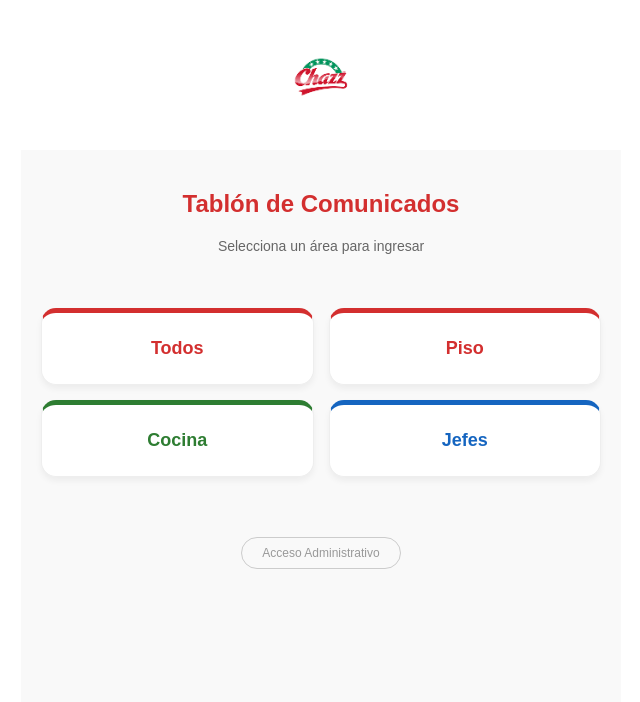
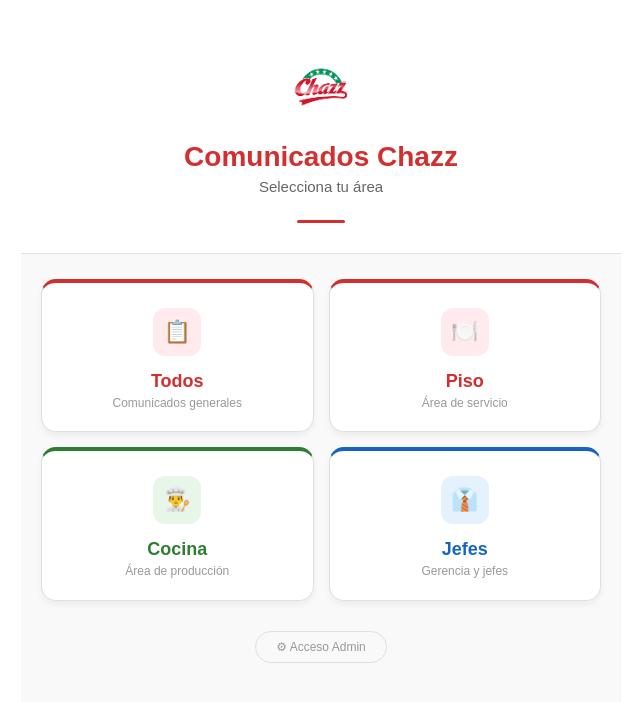
Before and after one commit to skralfa/Comunicados-Chazz, a React (Create React App) app: page / in a window 1280 px wide. Shown: the top 702 px of the page, without its empty margins (319-959 px from the left). Built offline with nearby package versions, Linux system fonts and the light colour scheme.

Commit message:
Update App.js

```diff
--- a/src/App.js
+++ b/src/App.js
@@ -6,32 +6,63 @@
 const STORAGE_CATS   = "chazz_cats_v3";
 const SESSION_KEY    = "chazz_admin_session";
 
+// ─── Paleta de Colores Chazz ───────────────────────────────────────────────
+const C = {
+  bg: "#F9F9F9",
+  surface: "#FFFFFF",
+  text: "#212121",
+  textMid: "#666",
+  textLight: "#999",
+  border: "#E0E0E0",
+  red: "#D32F2F", // Color vibrante del logo
+  redLight: "#FFEBEE",
+  green: "#2E7D32", // Verde bandera del logo
+  greenLight: "#E8F5E9",
+  blue: "#1565C0",
+  blueLight: "#E3F2FD"
+};
+
+// ─── Categorías por defecto con Emojis ────────────────────────────────────
 const INITIAL_CATS = [
-  { id: "todos", label: "Todos", color: "#D32F2F", colorLight: "#FFEBEE" },
-  { id: "piso", label: "Piso", color: "#D32F2F", colorLight: "#FFEBEE" },
-  { id: "cocina", label: "Cocina", color: "#2E7D32", colorLight: "#E8F5E9" },
-  { id: "jefes", label: "Jefes", color: "#1565C0", colorLight: "#E3F2FD" }
+  { id: "todos", label: "Todos", emoji: "📋", color: C.red, colorLight: C.redLight, desc: "Comunicados generales" },
+  { id: "piso", label: "Piso", emoji: "🍽️", color: C.red, colorLight: C.redLight, desc: "Área de servicio" },
+  { id: "cocina", label: "Cocina", emoji: "👨‍🍳", color: C.green, colorLight: C.greenLight, desc: "Área de producción" },
+  { id: "jefes", label: "Jefes", emoji: "👔", color: C.blue, colorLight: C.blueLight, desc: "Gerencia y jefes" }
 ];
 
 const SEED_COMMS = [
-  { id: "c1", titulo: "Bienvenido al nuevo Tablón", categoria: "todos", fecha: "2026-04-06", cuerpo: "Sistema oficial de comunicación Chazz.", autor: "Oscar", archivado: false }
+  { id: "c1", titulo: "Bienvenido al nuevo Tablón Digital Chazz", categoria: "todos", fecha: "2026-04-06", cuerpo: "Este es el canal oficial de comunicación. Favor de revisar diariamente.", autor: "Oscar", archivado: false }
 ];
 
-// ─── Estilos (C) ─────────────────────────────────────────────────────────────
-const C = { bg: "#F9F9F9", surface: "#FFFFFF", text: "#212121", border: "#E0E0E0", red: "#D32F2F" };
+// ─── Routing & Utils ───────────────────────────────────────────────────────
+function getRoute() { return window.location.hash.replace("#", "") || "/"; }
+function setRoute(p) { window.location.hash = p; }
+function genId() { return "c"+Date.now().toString(36)+Math.random().toString(36).slice(2,5); }
 
+// Componente Logo Fallback
+function Logo({ size = "lg" }) {
+  const sizes = { lg: 120, sm: 56 };
+  const s = sizes[size] || sizes.lg;
+  return (
+    <div style={{ display:"flex", alignItems:"center", justifyContent:"center" }}>
+      <img src="/logo.png" alt="Chazz" style={{ width: s, objectFit:"contain" }} onError={e=>e.target.style.display="none"} />
+    </div>
+  );
+}
+
+// ─── MAIN APP ─────────────────────────────────────────────────────────────────
 export default function App() {
   const [comunicados, setComunicados] = useState(null);
   const [categorias, setCategorias] = useState(null);
-  const [route, setRouteState] = useState(window.location.hash.replace("#", "") || "/");
+  const [route, setRouteState] = useState(getRoute());
   const [isAdmin, setIsAdmin] = useState(() => sessionStorage.getItem(SESSION_KEY) === "1");
 
   // Cargar datos
   useEffect(() => {
-    const savedComms = localStorage.getItem(STORAGE_COMMS);
-    const savedCats = localStorage.getItem(STORAGE_CATS);
-    setComunicados(savedComms ? JSON.parse(savedComms) : SEED_COMMS);
-    setCategorias(savedCats ? JSON.parse(savedCats) : INITIAL_CATS);
+    const sComms = localStorage.getItem(STORAGE_COMMS);
+    const sCats = localStorage.getItem(STORAGE_CATS);
+    setComunicados(sComms ? JSON.parse(sComms) : SEED_COMMS);
+    setCategorias(sCats ? JSON.parse(sCats) : INITIAL_CATS);
   }, []);
 
   // Guardar datos
@@ -41,37 +72,39 @@
   };
 
   useEffect(() => {
-    const h = () => setRouteState(window.location.hash.replace("#", "") || "/");
+    const h = () => setRouteState(getRoute());
     window.addEventListener("hashchange", h);
     return () => window.removeEventListener("hashchange", h);
   }, []);
 
-  const handleNav = (p) => { window.location.hash = p; setRouteState(p); window.scrollTo(0, 0); };
+  const handleNav = (p) => { setRoute(p); setRouteState(p); window.scrollTo(0, 0); };
+  const handleLogout = () => { setIsAdmin(false); sessionStorage.removeItem(SESSION_KEY); handleNav("/"); };
 
-  if (!comunicados || !categorias) return <div style={{padding:20, textAlign:"center"}}>Cargando sistema Chazz...</div>;
-
+  if (!comunicados || !categorias) return <div style={S.loading}>Cargando sistema Chazz...</div>;
   const CAT_MAP = Object.fromEntries(categorias.map(c => [c.id, c]));
 
-  // ─── Vistas ────────────────────────────────────────────────────────────────
-
-  // 1. HUB (Menú Principal - Solo para ti o acceso inicial)
+  // 1. HUB / MENÚ PRINCIPAL (MÁS VISUAL)
   if (route === "/" || route === "") {
     return (
       <div style={S.view}>
-        <div style={S.header}><img src="/logo.png" alt="Chazz" style={{width:120}} onError={e=>e.target.style.display="none"}/></div>
-        <div style={{padding:20, textAlign:"center"}}>
-           <h2 style={{color:C.red}}>Tablón de Comunicados</h2>
-           <p style={{fontSize:14, color:"#666"}}>Selecciona un área para ingresar</p>
+        <div style={S.hubHero}>
+          <Logo size="lg" />
+          <h1 style={S.hubTitle}>Comunicados Chazz</h1>
+          <p style={S.hubSub}>Selecciona tu área</p>
+          <div style={S.heroDivider} />
         </div>
-        <div style={S.grid}>
+        <div style={S.catGrid}>
           {categorias.map(cat => (
-            <button key={cat.id} onClick={() => handleNav("/" + cat.id)} style={{...S.cardCat, borderTop:`5px solid ${cat.color}`}}>
-              <strong style={{color:cat.color, fontSize:18}}>{cat.label}</strong>
+            <button key={cat.id} onClick={() => handleNav("/"+cat.id)} style={{...S.catCard, borderTop:`4px solid ${cat.color}`}}>
+              {/* Emojis con recuadro de color */}
+              <div style={{...S.catIcon, background: cat.colorLight, color: cat.color}}>{cat.emoji}</div>
+              <div style={{...S.catLabel, color: cat.color}}>{cat.label}</div>
+              <div style={S.catDesc}>{cat.desc || "Avisos del área"}</div>
             </button>
           ))}
         </div>
-        <div style={{textAlign:"center", marginTop:40}}>
-           <button onClick={() => handleNav("/login")} style={S.btnAdmin}>Acceso Administrativo</button>
+        <div style={{textAlign:"center", padding:20}}>
+          <button onClick={() => handleNav("/login")} style={S.adminSmallBtn}>⚙ Acceso Admin</button>
         </div>
       </div>
     );
@@ -82,73 +115,72 @@
     return (
       <div style={{...S.view, display:"flex", alignItems:"center", justifyContent:"center"}}>
         <div style={S.loginBox}>
-          <img src="/logo.png" alt="Chazz" style={{width:80, marginBottom:20}}/>
+          <Logo size="sm" />
           <input type="password" placeholder="Contraseña Admin" style={S.input} onKeyDown={e => {
             if(e.key === 'Enter' && e.target.value === ADMIN_PASSWORD) {
               setIsAdmin(true); sessionStorage.setItem(SESSION_KEY, "1"); handleNav("/admin");
             }
           }}/>
-          <button onClick={() => handleNav("/")} style={{background:"none", border:"none", color:"#999", marginTop:15, cursor:"pointer"}}>Volver</button>
+          <button onClick={() => handleNav("/")} style={S.btnBackLink}>← Cancelar</button>
         </div>
       </div>
     );
   }
 
-  // 3. ADMIN (Tu Panel de Control)
+  // 3. ADMIN
   if (route === "/admin") {
     if (!isAdmin) { handleNav("/login"); return null; }
-    return <AdminPanel comunicados={comunicados} categorias={categorias} saveAll={saveAll} onLogout={() => {setIsAdmin(false); sessionStorage.removeItem(SESSION_KEY); handleNav("/");}} />;
+    return <AdminPanel comunicados={comunicados} categorias={categorias} saveAll={saveAll} onLogout={handleLogout} />;
   }
 
-  // 4. LISTA POR ÁREA (Lo que ve el empleado)
+  // 4. LISTA POR ÁREA (Con navegación bloqueada)
   if (CAT_MAP[route.replace("/", "")]) {
     const catId = route.replace("/", "");
     const cat = CAT_MAP[catId];
-    // Filtro: Ven lo de su área y lo de "todos"
-    const filtrados = comunicados.filter(c => !c.archivado && (c.categoria === catId || c.categoria === "todos")).sort((a,b)=>b.fecha.localeCompare(a.fecha));
+    // Filtro: Ven su área + todos
+    const lista = comunicados.filter(c => !c.archivado && (c.categoria === catId || c.categoria === "todos")).sort((a,b)=>b.fecha.localeCompare(a.fecha));
 
     return (
       <div style={S.view}>
-        <div style={{...S.areaHeader, borderBottom:`4px solid ${cat.color}`}}>
-          <img src="/logo.png" alt="Chazz" style={{width:60}}/>
-          <h2 style={{margin:0, color:cat.color}}>{cat.label}</h2>
+        <div style={{...S.listaHeader, borderBottom:`3px solid ${cat.color}`}}>
           {isAdmin && <button onClick={()=>handleNav("/")} style={S.backBtn}>Menú</button>}
+          <div style={S.listaHeaderText}>
+            <img src="/logo.png" alt="Chazz" style={{width:50}}/>
+            <h2 style={{margin:0, color:cat.color}}>{cat.label}</h2>
+          </div>
         </div>
-        <div style={{padding:15}}>
-          {filtrados.length === 0 ? <p style={{textAlign:"center", color:"#999", marginTop:40}}>No hay avisos nuevos por ahora.</p> :
-            filtrados.map(c => (
-              <div key={c.id} onClick={() => handleNav("/ver/" + c.id)} style={{...S.postCard, borderLeft:`4px solid ${cat.color}`}}>
-                <div style={{display:"flex", justifyContent:"space-between", fontSize:11, color:"#999", marginBottom:5}}>
-                  <span>{c.categoria.toUpperCase()}</span>
-                  <span>{c.fecha}</span>
-                </div>
-                <h3 style={{margin:0}}>{c.titulo}</h3>
-                <p style={{fontSize:13, color:"#666", marginTop:5}}>{c.cuerpo.slice(0,60)}...</p>
-              </div>
-            ))
+        <div style={{padding:16, display:"flex", flexDirection:"column", gap:12}}>
+          {lista.length === 0 ? <p style={S.empty}>No hay avisos nuevos por ahora.</p> :
+            lista.map(c => <CardComunicado key={c.id} c={c} onClick={id => handleNav("/ver/"+id)}/>)
           }
         </div>
       </div>
     );
   }
 
-  // 5. VER COMUNICADO INDIVIDUAL
+  // 5. VER COMUNICADO (Navegación bloqueada y Logo Hamburguesa)
   if (route.startsWith("/ver/")) {
     const id = route.replace("/ver/", "");
     const comm = comunicados.find(c => c.id === id);
     if (!comm) return <div>No encontrado</div>;
-    const cat = CAT_MAP[comm.categoria] || {color: C.red};
+    const cat = CAT_MAP[comm.categoria] || {color: C.red, label:"General"};
 
     return (
       <div style={S.view}>
-        <div style={{padding:20, background:"#fff", borderBottom:`3px solid ${cat.color}`}}>
-           {(!isAdmin && !["todos", "cocina", "piso"].includes(comm.categoria)) ? null : <button onClick={()=>window.history.back()} style={S.backBtn}>← Volver</button>}
-           <h1 style={{fontSize:24, marginTop:15}}>{comm.titulo}</h1>
-           <p style={{fontSize:12, color:"#999"}}>Publicado: {comm.fecha} por {comm.autor}</p>
+        <div style={{padding:16, background:"#fff", borderBottom:`3px solid ${cat.color}`}}>
+          {/* Solo admin puede volver si no es de cocina/piso */}
+          {(!isAdmin && (comm.categoria === "cocina" || comm.categoria === "piso")) ? null : <button onClick={()=>window.history.back()} style={S.backBtn}>← Volver</button>}
+
+          <div style={S.artTitleBlock}>
+             <img src="/burger.png" alt="Burger Mascot" style={S.burgerLogo} onError={e=>e.target.style.display="none"}/>
+             <div>
+                <span style={{...S.artBadge, color: cat.color, background: cat.colorLight, border:`1px solid ${cat.color}44`}}>{cat.label}</span>
+                <h1 style={{fontSize:24, marginTop:10, marginBottom:2}}>{comm.titulo}</h1>
+                <p style={{fontSize:12, color:"#999", margin:0}}>Publicado: {comm.fecha} por {comm.autor}</p>
+             </div>
+          </div>
         </div>
-        <div style={{padding:20, background:"#fff", margin:15, borderRadius:10, lineHeight:1.6, whiteSpace:"pre-wrap"}}>
-           {comm.cuerpo}
-        </div>
+        <div style={{...S.articuloBody, whiteSpace:"pre-wrap"}}>{comm.cuerpo}</div>
       </div>
     );
   }
@@ -156,16 +188,33 @@
   return <div style={{padding:20}}>Ruta no válida. <button onClick={()=>handleNav("/")}>Ir al inicio</button></div>;
 }
 
-// ─── PANEL ADMIN (SUB-COMPONENTE) ──────────────────────────────────────────
+// ─── Sub-Componentes Visuales ──────────────────────────────────────────────
+function CardComunicado({ c, onClick }) {
+  const cat = Initial_CATS.find(x=>x.id===c.categoria) || {color:C.red, colorLight:C.redLight};
+  return (
+    <div onClick={() => onClick?.(c.id)} style={{...S.postCard, borderLeft:`4px solid ${cat.color}`, cursor: "pointer"}}>
+      <div style={S.cardTop}>
+         <span style={{...S.artBadge, fontSize:9, padding:"1px 6px", color: cat.color, background: cat.colorLight, border:`1px solid ${cat.color}44`}}>{c.categoria.toUpperCase()}</span>
+         <span style={{fontSize:11, color:"#999"}}>{c.fecha}</span>
+      </div>
+      <h3 style={S.cardTitle}>{c.titulo}</h3>
+      <p style={S.cardExcerpt}>{c.cuerpo.slice(0,100)}...</p>
+      <div style={{textAlign:"right"}}><span style={{color:cat.color, fontSize:12, fontWeight:"bold"}}>Leer →</span></div>
+    </div>
+  );
+}
+
+// ─── PANEL ADMIN (SUB-COMPONENTE CON PESTAÑAS) ───────────────────────────
+const EMPTY_FORM = { titulo:"", cuerpo:"", categoria:"todos", autor:"Oscar" };
 function AdminPanel({ comunicados, categorias, saveAll, onLogout }) {
   const [tab, setTab] = useState("comms");
-  const [nuevo, setNuevo] = useState({ titulo:"", cuerpo:"", categoria:"todos", autor:"Oscar" });
+  const [nuevo, setNuevo] = useState(EMPTY_FORM);
 
   const addComm = () => {
-    if(!nuevo.titulo || !nuevo.cuerpo) return alert("Llena los campos");
+    if(!nuevo.titulo || !nuevo.cuerpo) return alert("Llena los campos requeridos");
     const item = { ...nuevo, id: "c"+Date.now(), fecha: new Date().toISOString().split('T')[0], archivado:false };
     saveAll([item, ...comunicados], null);
-    setNuevo({ titulo:"", cuerpo:"", categoria:"todos", autor:"Oscar" });
+    setNuevo(EMPTY_FORM);
     setTab("comms");
   };
 
@@ -173,42 +222,44 @@
     const name = prompt("Nombre de la nueva área (ej: Limpieza):");
     if(name) {
       const id = name.toLowerCase().normalize("NFD").replace(/[\u0300-\u036f]/g, "").replace(/\s+/g, '-');
-      const color = prompt("Color Hexadecimal (ej: #FF5733):", "#D32F2F");
-      saveAll(null, [...categorias, { id, label: name, color, colorLight: color+"22" }]);
+      const emoji = prompt("Un Emoji para el área (ej: 🧹):", "📋");
+      const color = prompt("Un Color Hexadecimal (ej: #FF5733):", "#D32F2F");
+      saveAll(null, [...categorias, { id, label: name, emoji, color, colorLight: color+"22", desc: "Avisos de " + name }]);
     }
   };
 
   return (
     <div style={S.view}>
-      <div style={S.adminHeader}>
+      <div style={S.adminTopBar}>
         <strong>ADMIN CHAZZ</strong>
         <button onClick={onLogout} style={S.btnLogout}>Salir</button>
       </div>
       <div style={S.tabRow}>
-        <button onClick={()=>setTab("comms")} style={tab==="comms"?S.tabA:S.tab}>Comunicados</button>
-        <button onClick={()=>setTab("nuevo")} style={tab==="nuevo"?S.tabA:S.tab}>+ Redactar</button>
+        <button onClick={()=>setTab("comms")} style={tab==="comms"?S.tabA:S.tab}>Lista</button>
+        <button onClick={()=>setTab("nuevo")} style={tab==="nuevo"?S.tabA:S.tab}>+ Nuevo</button>
         <button onClick={()=>setTab("cats")} style={tab==="cats"?S.tabA:S.tab}>Áreas</button>
       </div>
 
       {tab === "nuevo" && (
         <div style={{padding:20}}>
-          <input style={S.input} placeholder="Título" value={nuevo.titulo} onChange={e=>setNuevo({...nuevo, titulo:e.target.value})} />
+          <input style={S.input} placeholder="Título *" value={nuevo.titulo} onChange={e=>setNuevo({...nuevo, titulo:e.target.value})} />
           <select style={S.input} value={nuevo.categoria} onChange={e=>setNuevo({...nuevo, categoria:e.target.value})}>
             {categorias.map(c => <option key={c.id} value={c.id}>{c.label}</option>)}
           </select>
-          <textarea style={{...S.input, height:150}} placeholder="Mensaje..." value={nuevo.cuerpo} onChange={e=>setNuevo({...nuevo, cuerpo:e.target.value})} />
-          <button style={S.btnSave} onClick={addComm}>Publicar Ahora</button>
+          <textarea style={{...S.input, height:180, resize:"none"}} placeholder="Mensaje... *" value={nuevo.cuerpo} onChange={e=>setNuevo({...nuevo, cuerpo:e.target.value})} />
+          <input style={S.input} placeholder="Autor" value={nuevo.autor} onChange={e=>setNuevo({...nuevo, autor:e.target.value})} />
+          <button style={S.btnSave} onClick={addComm}>Publicar Comunicado</button>
         </div>
       )}
 
       {tab === "comms" && (
         <div style={{padding:15}}>
           {comunicados.map(c => (
-            <div key={c.id} style={S.adminItem}>
-              <div><strong>{c.titulo}</strong><br/><small>{c.categoria} | {c.fecha}</small></div>
+            <div key={c.id} style={S.adminRow}>
+              <div><strong>{c.titulo}</strong><br/><small>{c.categoria.toUpperCase()} | {c.fecha}</small></div>
               <div style={{display:"flex", gap:5}}>
                 <button onClick={() => saveAll(comunicados.map(x=>x.id===c.id?{...x, archivado:!x.archivado}:x), null)} style={S.btnIcon}>{c.archivado?"Restaurar":"Archivar"}</button>
-                <button onClick={() => { if(window.confirm("¿Borrar?")) saveAll(comunicados.filter(x=>x.id!==c.id), null) }} style={{...S.btnIcon, color:"red"}}>Borrar</button>
+                <button onClick={() => { if(window.confirm("¿Borrar?")) saveAll(comunicados.filter(x=>x.id!==c.id), null) }} style={{...S.btnIcon, color:"red", borderColor:"red"}}>Borrar</button>
               </div>
             </div>
           ))}
@@ -220,9 +271,9 @@
           <button onClick={addCat} style={S.btnSave}>+ Agregar Nueva Área</button>
           <div style={{marginTop:20}}>
             {categorias.map(c => (
-              <div key={c.id} style={S.adminItem}>
-                <span>{c.label} <small>({c.id})</small></span>
-                {c.id !== "todos" && <button onClick={()=>saveAll(null, categorias.filter(x=>x.id!==c.id))} style={{color:"red", border:"none", background:"none"}}>Eliminar</button>}
+              <div key={c.id} style={{...S.adminRow, borderLeft:`3px solid ${c.color}`}}>
+                <span>{c.label} {c.emoji}</span>
+                {c.id !== "todos" && <button onClick={()=>saveAll(null, categorias.filter(x=>x.id!==c.id))} style={{color:"red", border:"none", background:"none", fontSize:11}}>Borrar</button>}
               </div>
             ))}
           </div>
@@ -235,21 +286,41 @@
 // ─── Estilos (S) ─────────────────────────────────────────────────────────────
 const S = {
   view: { minHeight:"100vh", background:C.bg, fontFamily:"Arial, sans-serif", maxWidth:600, margin:"0 auto" },
-  header: { padding:30, textAlign:"center", background:"#fff" },
-  grid: { display:"grid", gridTemplateColumns:"1fr 1fr", gap:15, padding:20 },
-  cardCat: { background:"#fff", padding:25, borderRadius:15, border:"1px solid #eee", cursor:"pointer", textAlign:"center", boxShadow:"0 4px 6px rgba(0,0,0,0.05)" },
-  areaHeader: { background:"#fff", padding:15, display:"flex", alignItems:"center", justifyContent:"space-between" },
-  postCard: { background:"#fff", padding:15, borderRadius:10, marginBottom:12, cursor:"pointer", boxShadow:"0 2px 4px rgba(0,0,0,0.02)" },
+  loading: { padding:20, textAlign:"center", fontSize:16, color:C.textMid },
+  // Hub
+  hubHero: { background:"#fff", padding:"40px 24px 30px", textAlign:"center", borderBottom:`1px solid ${C.border}` },
+  hubTitle: { color:C.red, margin:"15px 0 5px", fontSize:28, fontWeight:800 },
+  hubSub: { fontSize:15, color:C.textMid, margin:"0 0 25px" },
+  heroDivider: { width:48, height:3, background:C.red, margin:"0 auto", borderRadius:2 },
+  catGrid: { display:"grid", gridTemplateColumns:"1fr 1fr", gap:15, padding:"25px 20px 10px" },
+  catCard: { background:"#fff", padding:"25px 15px 20px", borderRadius:15, border:`1px solid ${C.border}`, cursor:"pointer", textAlign:"center", boxShadow:"0 4px 6px rgba(0,0,0,0.05)", borderTopWidth:4 },
+  catIcon: { width:48, height:48, borderRadius:12, margin:"0 auto 15px", display:"flex", alignItems:"center", justifyContent:"center", fontSize:22 },
+  catLabel: { fontWeight:"bold", fontSize:18, marginBottom:4 },
+  catDesc: { fontSize:12, color:C.textLight, lineHeight:1.3 },
+  adminSmallBtn: { background:"none", border:`1px solid ${C.border}`, color:C.textLight, padding:"8px 20px", borderRadius:20, fontSize:12, cursor:"pointer" },
+  // Area / Comunicados
+  listaHeader: { background:"#fff", padding:15, display:"flex", alignItems:"center", borderBottomWidth:3 },
+  listaHeaderText: { textAlign:"center", flex:1, display:"flex", alignItems:"center", justifyContent:"center", gap:15 },
+  backBtn: { background:"#eee", border:"none", padding:"6px 12px", borderRadius:8, fontSize:12, cursor:"pointer", color:C.textMid },
+  postCard: { background:"#fff", padding:16, borderRadius:10, marginBottom:12, boxShadow:"0 2px 4px rgba(0,0,0,0.02)", borderLeftWidth:4, border:`1px solid ${C.border}` },
+  cardTop: { display:"flex", justifyContent:"space-between", marginBottom:10 },
+  artBadge: { fontSize:10, padding:"3px 10px", borderRadius:20, fontWeight:"bold", textTransform:"uppercase", letterSpacing:"0.05em" },
+  cardTitle: { margin:"0 0 6px", fontSize:16, fontWeight:700 },
+  cardExcerpt: { fontSize:13, color:C.textMid, lineHeight:1.55, margin:"0 0 12px" },
+  empty: { textAlign:"center", padding:"60px 20px", color:C.textLight },
+  artTitleBlock: { display:"flex", alignItems:"flex-start", gap:20, marginTop:15 },
+  burgerLogo: { width:70, height:70, objectFit:"contain" },
+  articuloBody: { padding:20, margin:16, background:"#fff", borderRadius:10, border:`1px solid ${C.border}`, lineHeight:1.7 },
+  // Login / Admin
   loginBox: { background:"#fff", padding:40, borderRadius:20, width:300, textAlign:"center", boxShadow:"0 10px 25px rgba(0,0,0,0.1)" },
   input: { width:"100%", padding:12, marginBottom:10, borderRadius:8, border:"1px solid #ddd", boxSizing:"border-box", background:C.bg },
-  adminHeader: { background:"#333", color:"#fff", padding:15, display:"flex", justifyContent:"space-between" },
-  tabRow: { display:"flex", background:"#fff", borderBottom:"1px solid #ddd" },
-  tab: { flex:1, padding:12, border:"none", background:"none", color:"#999" },
-  tabA: { flex:1, padding:12, border:"none", background:"none", borderBottom:`3px solid ${C.red}`, fontWeight:"bold", color:C.red },
-  adminItem: { background:"#fff", padding:12, borderRadius:8, marginBottom:8, display:"flex", justifyContent:"space-between", alignItems:"center", border:"1px solid #eee" },
-  btnSave: { width:"100%", padding:15, background:C.red, color:"#fff", border:"none", borderRadius:8, fontWeight:"bold", cursor:"pointer" },
-  btnAdmin: { background:"none", border:"1px solid #ccc", color:"#999", padding:"8px 20px", borderRadius:20, fontSize:12, cursor:"pointer" },
-  btnLogout: { background:"none", border:"1px solid #666", color:"#fff", padding:"4px 10px", borderRadius:5, fontSize:11 },
-  btnIcon: { fontSize:11, padding:5, border:"1px solid #ddd", borderRadius:4, background:"#f9f9f9", cursor:"pointer" },
-  backBtn: { background:"#eee", border:"none", padding:"5px 10px", borderRadius:5, fontSize:12, cursor:"pointer" }
+  btnBackLink: { background:"none", border:"none", color:"#999", marginTop:15, cursor:"pointer" },
+  adminTopBar: { background:"#333", color:"#fff", padding:"12px 20px", display:"flex", justifyContent:"space-between", alignItems:"center" },
+  tabRow: { display:"flex", background:"#fff", borderBottom:`1px solid ${C.border}` },
+  tab: { flex:1, padding:14, border:"none", background:"none", color:"#999", fontSize:13, fontWeight:600 },
+  tabA: { flex:1, padding:14, border:"none", background:"none", borderBottom:`3px solid ${C.red}`, fontWeight:"bold", color:C.red, fontSize:13 },
+  adminRow: { background:"#fff", padding:12, borderRadius:8, marginBottom:8, display:"flex", justifyContent:"space-between", alignItems:"center", border:`1px solid ${C.border}` },
+  btnSave: { width:"100%", padding:15, background:C.red, color:"#fff", border:"none", borderRadius:8, fontWeight:"bold", cursor:"pointer", fontSize:15 },
+  btnLogout: { background:"none", border:`1px solid #666`, color:"#fff", padding:"4px 12px", borderRadius:5, fontSize:11, cursor:"pointer" },
+  btnIcon: { fontSize:11, padding:6, border:"1px solid #ddd", borderRadius:4, background:"#F9F9F9", cursor:"pointer", color:C.textMid }
 };
```
